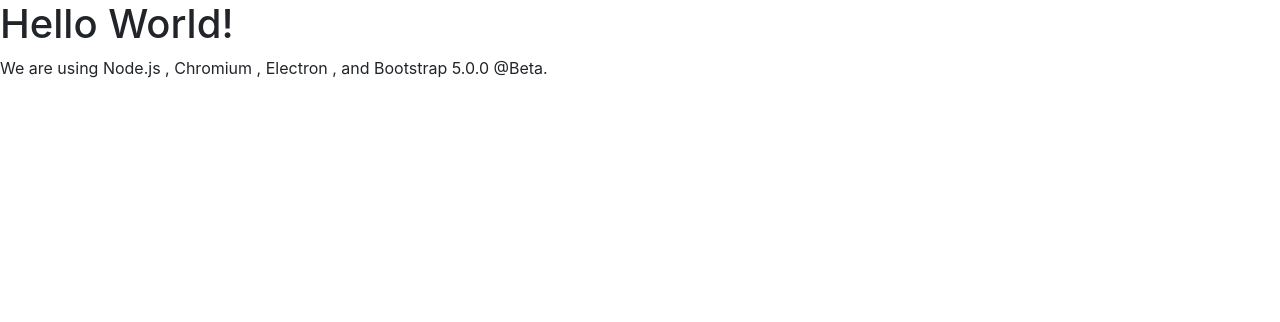
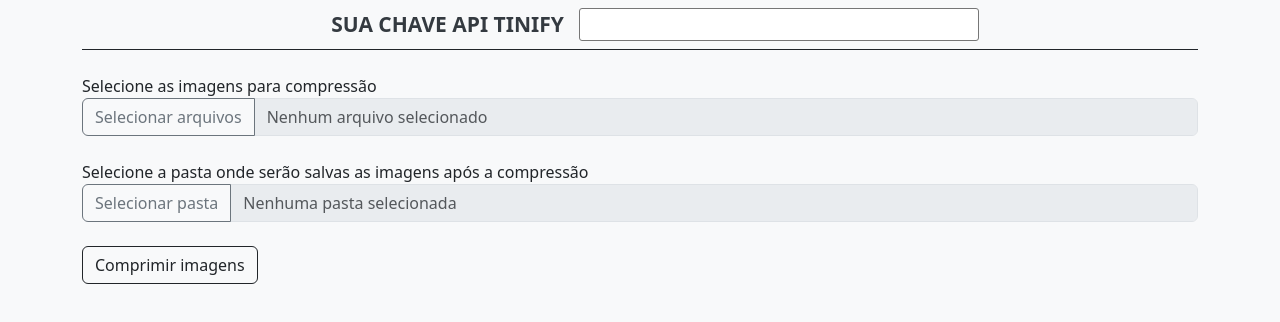
Before and after one commit to marquesfelip/Tiny-Images-Electron, an Electron app: page index.html in a window 1280 px wide. Drawn offline with nearby package versions, Linux system fonts and the light colour scheme.

Commit message:
Structure: Changes in structure and layout
First thing: This commit is very extensive, but I promise I
will get better.

1 - tinify Module added;
2 - Estabilished the structure of the index.html;
3 - Created the own css;
4 - preload.js deleted. The main.js was configured to not use
preload.js;
5 - yarn.lock.

```diff
--- a/assets/css/style.css
+++ b/assets/css/style.css
@@ -1,3 +1,39 @@
 body {
-    background-color: white;
+    background: var(--bs-light);
 }
+
+
+
+header#header-api-key {
+    height: 50px;
+    background: var(--bs-light);
+    color: rgb(33, 37, 41);
+    border-style: none;
+    border-bottom-width: 1px;
+    border-bottom-style: solid;
+}
+
+header#header-api-key span {
+    color: var(--bs-gray-dark);
+    font-size: 21px;
+    margin-left: 30px;
+    margin-right: 15px;
+}
+
+header#header-api-key input {
+    width: 400px;
+    font-size: 17px;
+    color: var(--bs-dark);
+    height: 33px;
+    text-align: center;
+    border-width: 1px;
+    border-style: solid;
+    border-radius: 3px;
+    padding: 0px;
+    padding-bottom: 1px;
+}
+
+section#section-select-files {
+    padding-top: 12px;
+    padding-bottom: 12px;
+}
--- a/index.html
+++ b/index.html
@@ -11,17 +11,34 @@
 
     <title>Tiny Images</title>
 </head>
-<body>
+<body class="container">
 
-        <h1>Hello World!</h1>
-        <p>
-            We are using Node.js <span id="node-version"></span>,
-            Chromium <span id="chrome-version"></span>,
-            Electron <span id="electron-version"></span>,
-            and Bootstrap 5.0.0 @Beta.
+    <header class="d-md-flex justify-content-md-center align-items-md-center mb-4" id="header-api-key">
+        <span class="fw-bold">SUA CHAVE API TINIFY</span>
+        <input type="text" id="user-api-key" value="">
+    </header>
 
-        </p>
+    <section>
+        <span class="h6">Selecione as imagens para compressão</span>
+        <div class="input-group mb-4">
+            <button class="btn btn-outline-secondary" id="btn-select-files" type="button">Selecionar arquivos</button>
+            <input class="form-control" id="input-selected-files" placeholder="Nenhum arquivo selecionado" disabled>
+        </div>
+    </section>
+
+    <section>
+        <span class="h6">Selecione a pasta onde serão salvas as imagens após a compressão</span>
+        <div class="input-group mb-4">
+            <button class="btn btn-outline-secondary" id="btn-select-folder" type="button">Selecionar pasta</button>
+            <input class="form-control" id="input-selected-folder" placeholder="Nenhuma pasta selecionada" disabled>
+        </div>
+    </section>
+
+    <section>
+        <button class="btn btn-outline-dark" id="btn-compress-images">Comprimir imagens</button>
+    </section>
 
     <script src="assets/libs/bootstrap/bootstrap.bundle.min.js"></script>
+    <script>require('./renderer-process/renderer.js')</script>
 </body>
 </html>
--- a/package.json
+++ b/package.json
@@ -17,6 +17,7 @@
     "packwin64": "electron-packager . --overwrite --platform=win32 --arch=x64 --out=../"
   },
   "dependencies": {
-    "glob": "^7.1.6"
+    "glob": "^7.1.6",
+    "tinify": "^1.6.0-beta.2"
   }
 }
```
Also changed, not shown: main.js (+10 -14 lines), preload.js (deleted, +0 -12 lines), 1 other file.
